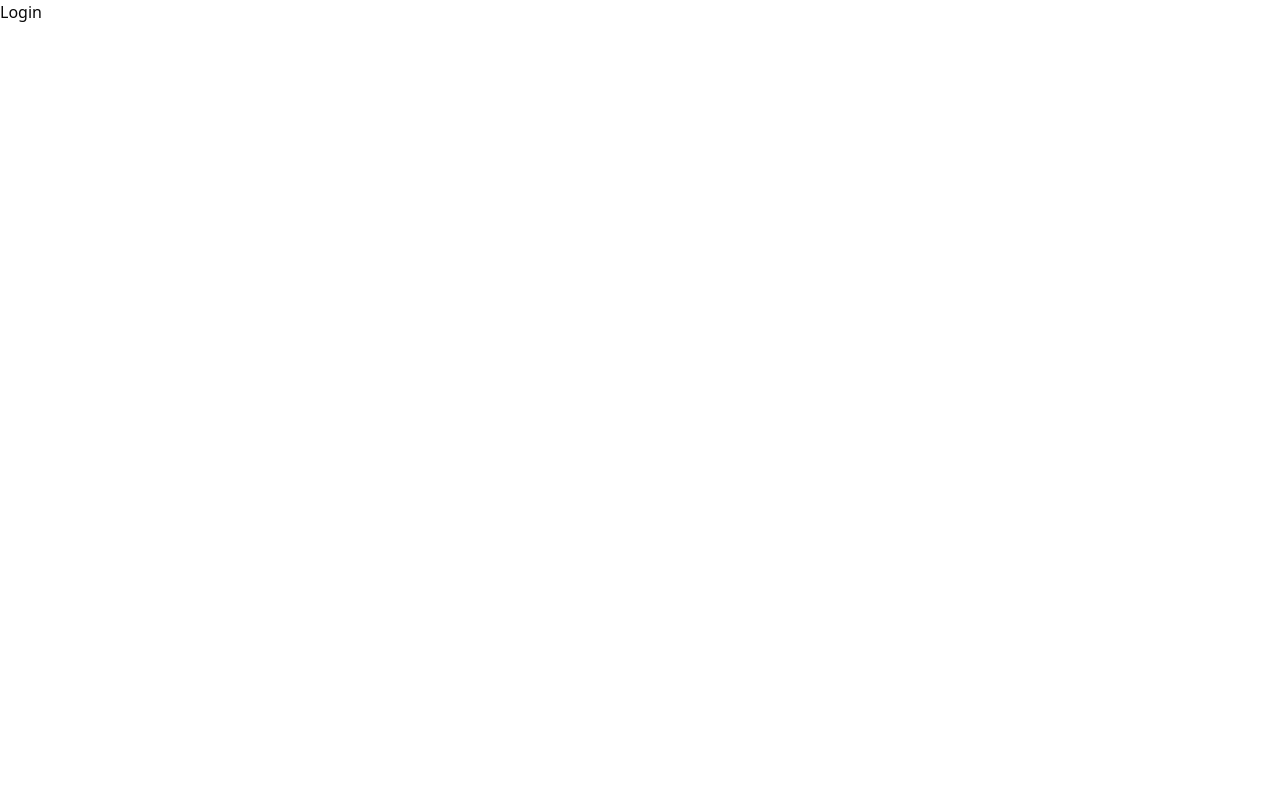
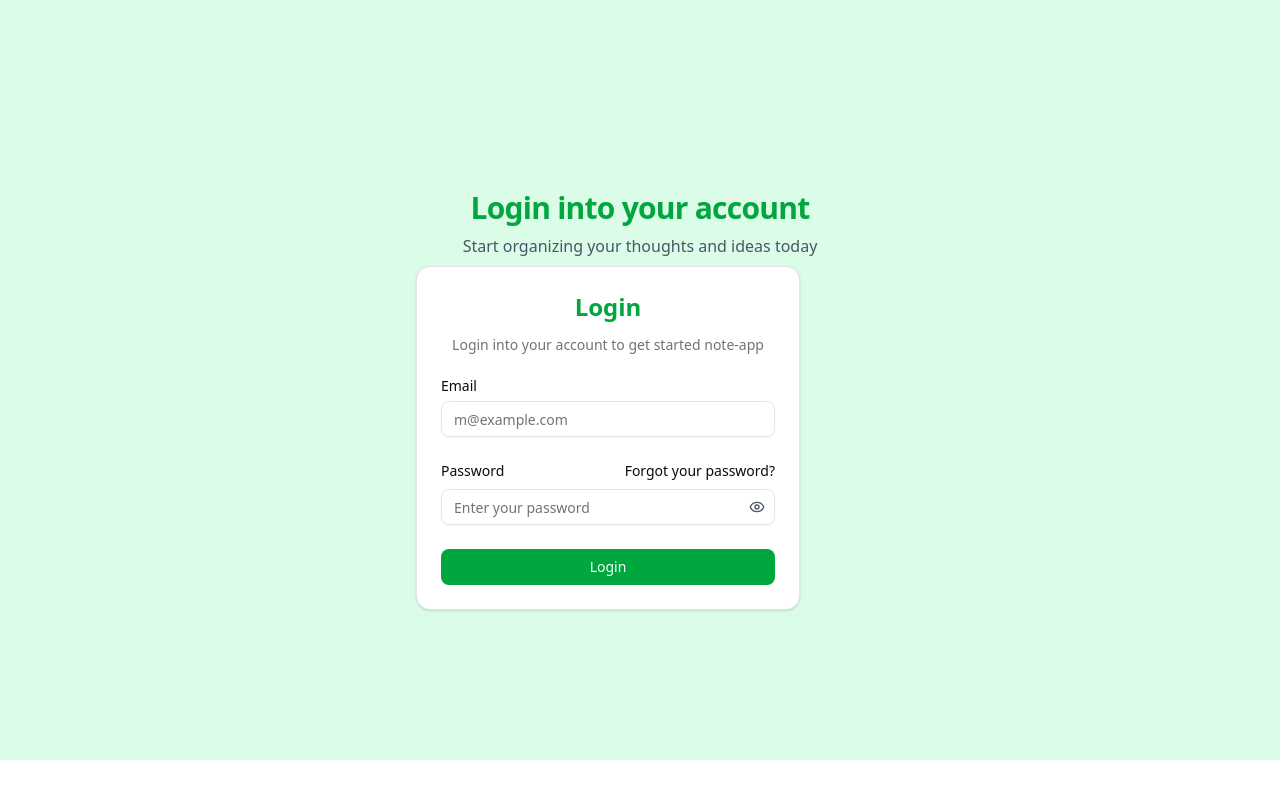
Before and after one commit to wahid3150/note-app, a React app in the folder frontend/: page /login in a window 1280 px wide. Built offline with nearby package versions, Linux system fonts and the light colour scheme; the HTML template or start-up script is replaced by a standard one.

Commit message:
Login page are created

```diff
--- a/frontend/src/pages/Login.jsx
+++ b/frontend/src/pages/Login.jsx
@@ -1,7 +1,158 @@
-import React from "react";
+import React, { useState } from "react";
 
-const Login = () => {
-  return <div>Login</div>;
+import { Button } from "@/components/ui/button";
+import {
+  Card,
+  CardContent,
+  CardDescription,
+  CardFooter,
+  CardHeader,
+  CardTitle,
+} from "@/components/ui/card";
+import { Input } from "@/components/ui/input";
+import { Label } from "@/components/ui/label";
+import { Eye, EyeOff, Loader, Loader2 } from "lucide-react";
+import axios from "axios";
+import { toast } from "sonner";
+import { Link, useNavigate } from "react-router-dom";
+
+const Signin = () => {
+  const navigate = useNavigate();
+  const [showPassword, setShowPassword] = useState(false);
+  const [isLoading, setIsLoading] = useState(false);
+  const [formData, setFormData] = useState({
+    username: "",
+    email: "",
+    password: "",
+  });
+
+  const handleChange = (e) => {
+    const { name, value } = e.target;
+    setFormData((prev) => ({
+      ...prev,
+      [name]: value,
+    }));
+  };
+
+  const handleSubmit = async (e) => {
+    e.preventDefault();
+
+    try {
+      setIsLoading(true);
+
+      const res = await axios.post(
+        "http://localhost:8080/auth/login",
+        formData,
+        {
+          headers: {
+            "Content-Type": "application/json",
+          },
+        }
+      );
+
+      toast.success(res.data.message);
+      navigate("/");
+    } catch (error) {
+      toast.error(error.response?.data?.message || "Something went wrong");
+    } finally {
+      setIsLoading(false);
+    }
+  };
+
+  return (
+    <div className="relative w-full h-screen md:h-190 bg-green-100 overflow-hidden">
+      <div className="min-h-screen flex flex-col to-muted/20">
+        <div className="flex-1 flex items-center justify-center p-4">
+          <div className="w-full max-w-md space-y-6">
+            <div className="text-center space-y-2">
+              <h1 className="text-3xl font-bold tracking-tight text-green-600">
+                Login into your account
+              </h1>
+              <p className="text-gray-600">
+                Start organizing your thoughts and ideas today
+              </p>
+              <Card className="w-full max-w-sm">
+                <CardHeader className="space-y-1">
+                  <CardTitle className="text-2xl text-center text-green-600">
+                    Login
+                  </CardTitle>
+                  <CardDescription className="text-center">
+                    Login into your account to get started note-app
+                  </CardDescription>
+                </CardHeader>
+                <CardContent>
+                  <div className="flex flex-col gap-6">
+                    <div className="grid gap-2">
+                      <Label htmlFor="email">Email</Label>
+                      <Input
+                        id="email"
+                        name="email"
+                        value={formData.email}
+                        onChange={handleChange}
+                        type="text"
+                        placeholder="m@example.com"
+                        required
+                      />
+                    </div>
+
+                    <div className="grid gap-2">
+                      <div className="flex items-center justify-between">
+                        <Label htmlFor="password">Password</Label>
+                        <Link className="text-sm" to={"/forgot-password"}>
+                          Forgot your password?
+                        </Link>
+                      </div>
+
+                      <div className="relative">
+                        <Input
+                          id="password"
+                          name="password"
+                          placeholder="Enter your password"
+                          value={formData.password}
+                          onChange={handleChange}
+                          type={showPassword ? "text" : "password"}
+                          required
+                        />
+                        <Button
+                          variant="ghost"
+                          size="sm"
+                          className="absolute right-0 top-0 h-full px-3 py-2 hover:bg-transparent"
+                          onClick={() => setShowPassword(!showPassword)}
+                          disabled={isLoading}
+                        >
+                          {showPassword ? (
+                            <EyeOff className="w-4 h-4 text-gray-600" />
+                          ) : (
+                            <Eye className="w-4 h-4 text-gray-600" />
+                          )}
+                        </Button>
+                      </div>
+                    </div>
+                  </div>
+                </CardContent>
+                <CardFooter className="flex-col gap-2">
+                  <Button
+                    onClick={handleSubmit}
+                    type="submit"
+                    className="w-full bg-green-600 hover:bg-green-500"
+                  >
+                    {isLoading ? (
+                      <>
+                        <Loader2 className="mr-2 h-4 w-4 animate-spin" />
+                        Logging into your account....
+                      </>
+                    ) : (
+                      "Login"
+                    )}
+                  </Button>
+                </CardFooter>
+              </Card>
+            </div>
+          </div>
+        </div>
+      </div>
+    </div>
+  );
 };
 
-export default Login;
+export default Signin;
```
